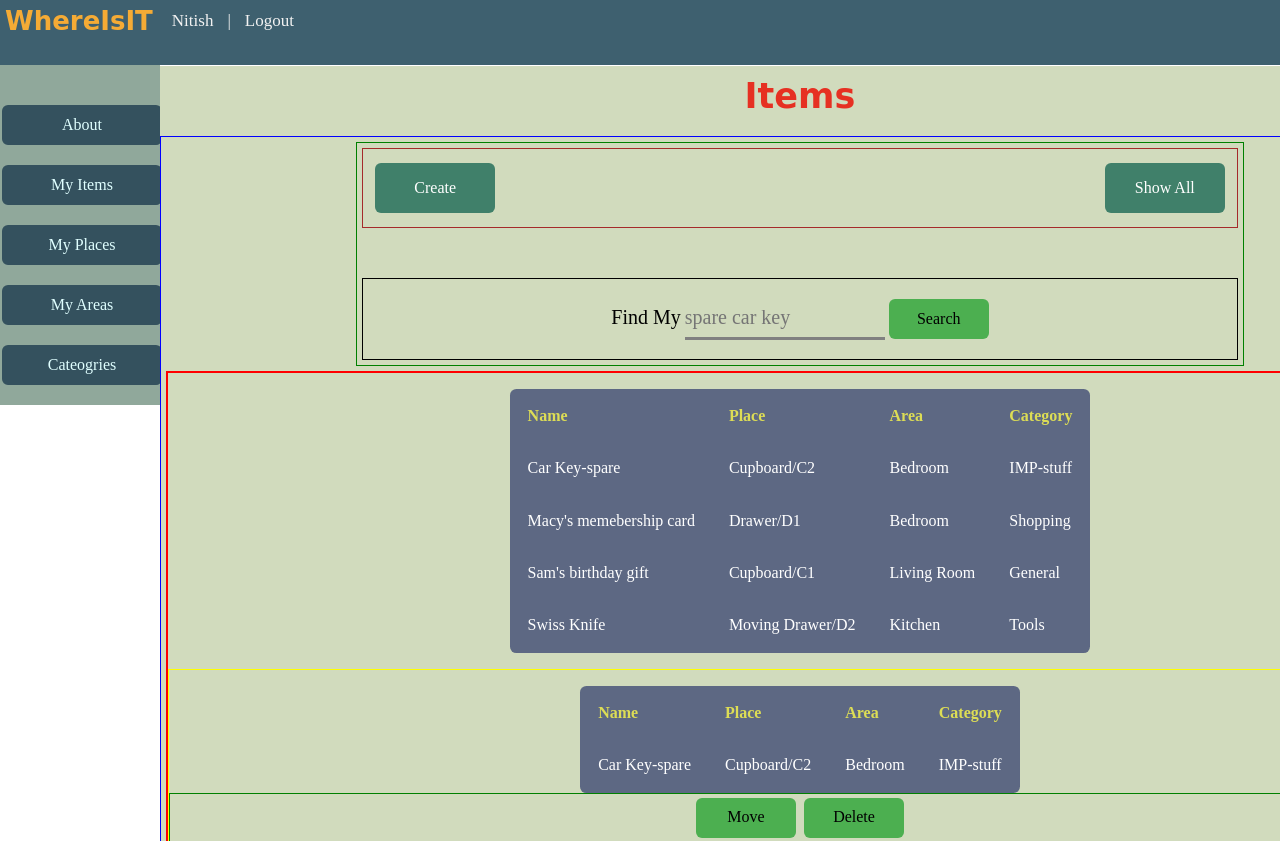
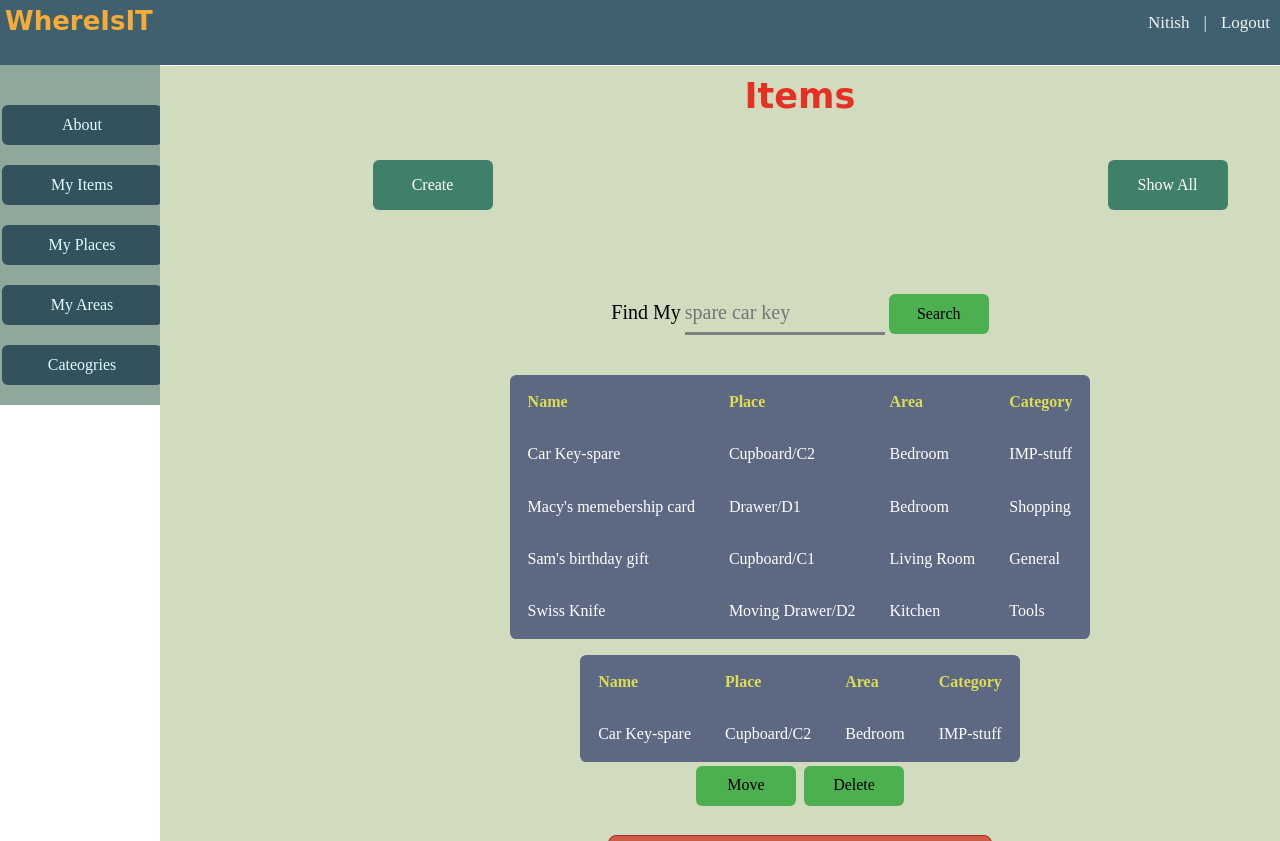
Before and after one commit to nitishbagul/where-is-it-node-capstone, a website: page public/index.html in a window 1280 px wide. Shown: the part 1546-2387 px from the top of the page. Drawn offline with nearby package versions, Linux system fonts and the light colour scheme.

Commit message:
removing borders

```diff
--- a/public/style.css
+++ b/public/style.css
@@ -172,6 +172,8 @@ label {
     display: inline-block;
     line-height: normal;
     padding: 3px 5px;
+    float: right;
+    margin-top: 30px;
 }
 
 .nav-logo h2 {
@@ -238,7 +240,6 @@ label {
 
 .items-menu,
 .places-menu {
-    border: 1px solid green;
     padding: 5px;
     margin-bottom: 5px;
     text-align: center;
@@ -251,7 +252,6 @@ label {
 .places-menu-buttons {
     text-align: right;
     position: relative;
-    border: 1px solid brown;
     padding-top: 10px;
     padding-bottom: 10px;
     padding-right: 10px;
@@ -284,14 +284,12 @@ label {
 .items-content,
 .places-content {
     padding: 5px 5px;
-    border: 1px solid blue;
+
 }
 
 #item-lookup-form {
     display: block;
     margin-top: 50px;
-
-    border: 1px solid black;
 }
 
 #item-lookup-form span {
@@ -321,7 +319,6 @@ label {
 .items-result,
 .places-result {
     text-align: center;
-    border: 2px solid red;
 }
 
 
@@ -425,15 +422,12 @@ label {
 }
 
 .single-item-container {
-    border: 1px solid yellow;
     margin-left: auto;
     margin-right: auto;
     text-align: center;
 }
 
-.item-options-container {
-    border: 1px solid green;
-}
+.item-options-container {}
 
 .single-item-container .all-items-table {
     margin-bottom: 0px;
@@ -498,7 +492,6 @@ label {
 
 @media (max-width: 580px) {
     .items-menu-buttons {
-        border: 1px solid brown;
         padding-top: 5px;
         padding-bottom: 5px;
         padding-right: 15px;
```
